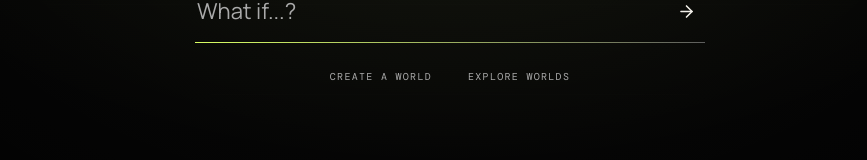
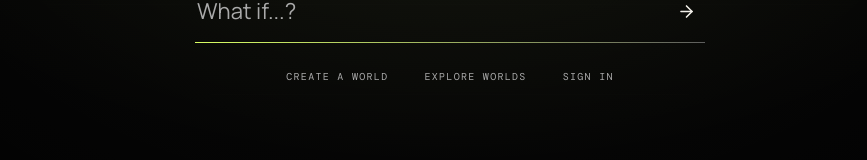
Before and after one commit to codingguy1026/IF., a Next.js app: page / in a window 1280 px wide. Both pictures are taken after a click on the button "Expand IF. into WHAT IF...?". Shown: the part 535-695 px from the top of the page, without its empty margins (190-1057 px from the left). Built offline with nearby package versions, Linux system fonts and the light colour scheme; no server answers; a web font is replaced by a local one.

Commit message:
feat(if-auth): connect authentication in components/brand/LandingExperience.tsx

```diff
--- a/components/brand/LandingExperience.tsx
+++ b/components/brand/LandingExperience.tsx
@@ -30,7 +30,7 @@ export function LandingExperience() {
     </div>
     <div id="if-invitation" className="invitation" aria-hidden={!open} inert={!open}>
       <form action="/create" className="idea-form"><label htmlFor="idea" className="sr-only">Your first idea for a world</label><input id="idea" name="idea" placeholder="What if...?" autoComplete="off" /><button aria-label="Begin creating"><ArrowRight size={19}/></button></form>
-      <div className="landing-actions"><Link href="/create">Create a World</Link><Link href="/explore">Explore Worlds</Link></div>
+      <div className="landing-actions"><Link href="/create">Create a World</Link><Link href="/explore">Explore Worlds</Link><Link href="/auth/login">Sign In</Link></div>
     </div>
     <p className="landing-note">An archive of possible histories</p>
   </main>;
```
